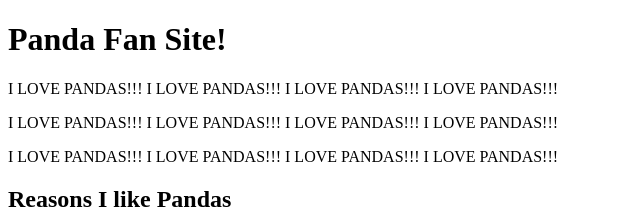
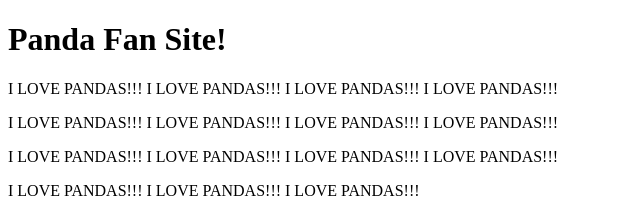
Before and after one commit to shawn220a/My-First-Website, a plain HTML site: page index.html in a window 1280 px wide. Shown: the top 217 px of the page, without its empty margins (0-640 px from the left). Drawn offline with Linux system fonts and the light colour scheme.

Commit message:
Finished the code.

```diff
--- a/index.html
+++ b/index.html
@@ -17,6 +17,9 @@
     </p>
     <p>
       I LOVE PANDAS!!! I LOVE PANDAS!!! I LOVE PANDAS!!! I LOVE PANDAS!!!
+    </p>
+    <p>
+      I LOVE PANDAS!!! I LOVE PANDAS!!! I LOVE PANDAS!!!
     </p>
 
     <h2>Reasons I like Pandas</h2>
```
